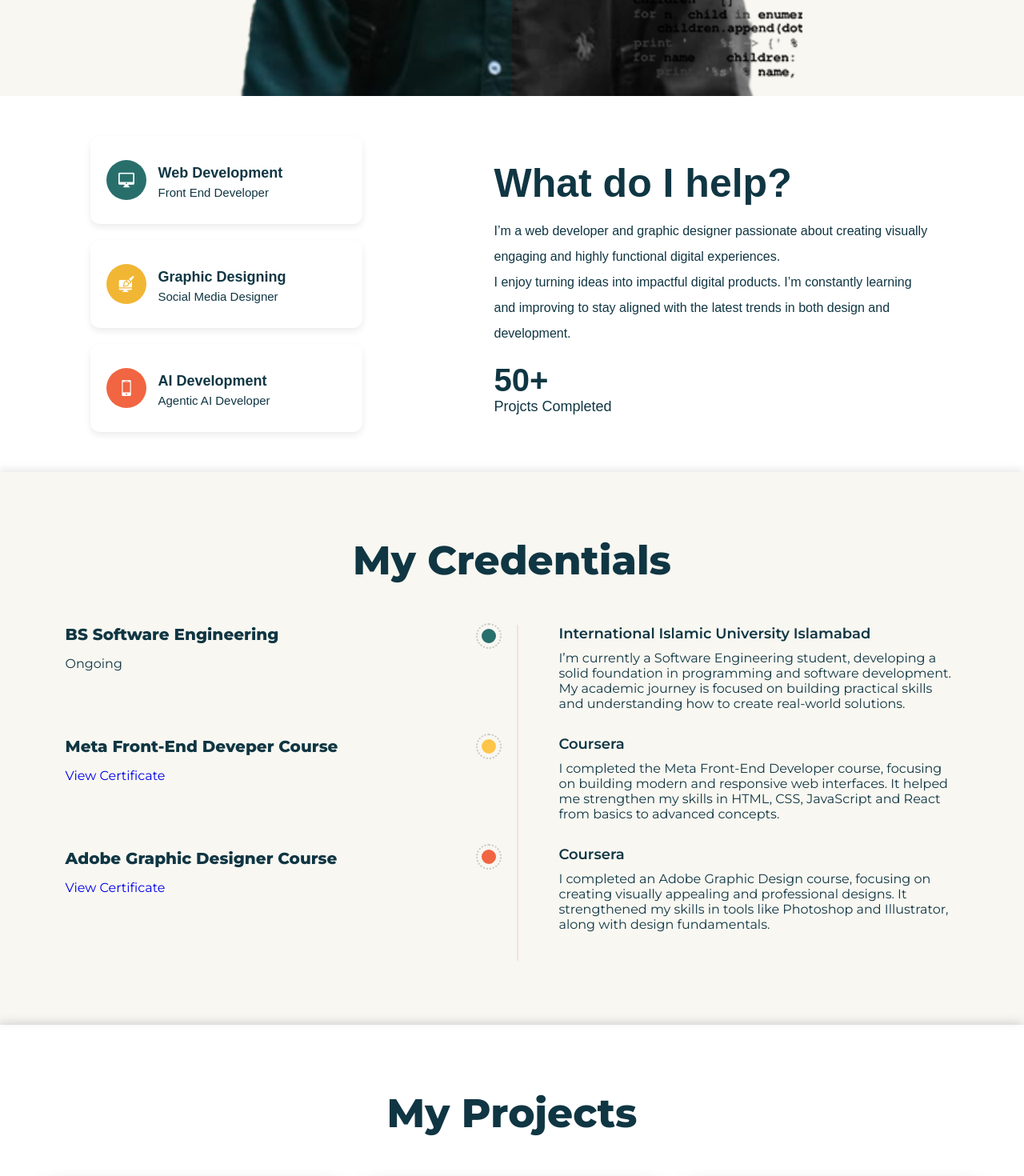
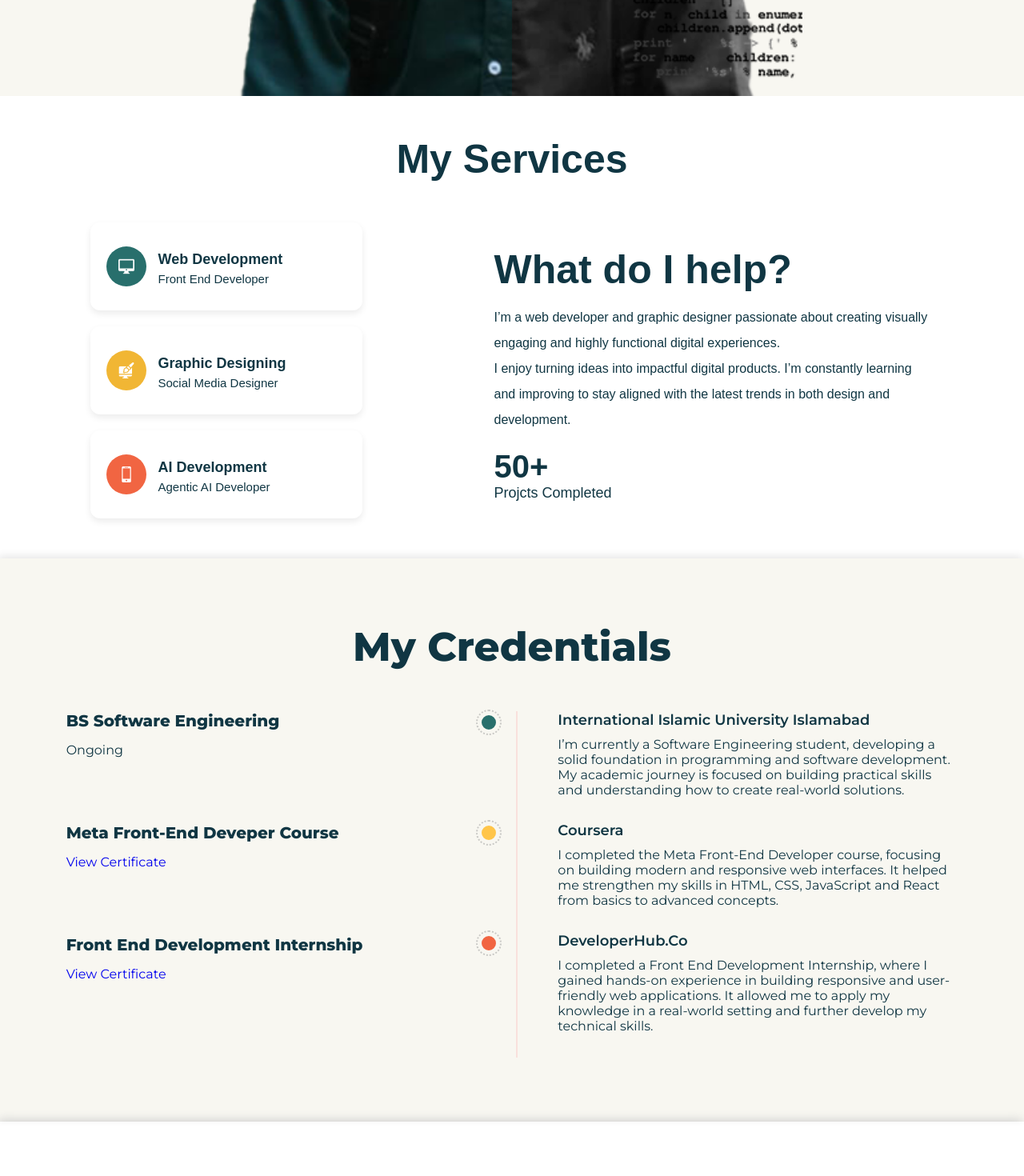
Before and after one commit to Rafay0011-oss/My-Portfolio-Website, a React (Vite) app: page / in a window 1280 px wide. Shown: the part 740-2210 px from the top of the page at 80% size. Built offline with nearby package versions, Linux system fonts and the light colour scheme; a web font is replaced by a local one.

Commit message:
Updated Services

```diff
--- a/src/Components/About.css
+++ b/src/Components/About.css
@@ -6,13 +6,23 @@ body {
 }
 
 #Skills {
+  padding: 50px;
+  font-family: Arial, sans-serif;
+  box-shadow: -2px -1px 6px 0px #e7e7e7;
+}
+
+.skills-heading{
+  font-size: 50px;
+  font-weight: 800;
+  text-align: center;
+}
+
+.skills-content{
   display: flex;
   justify-content: space-around;
   align-items: flex-start;
   gap: 40px;
-  padding: 50px;
-  font-family: Arial, sans-serif;
-  box-shadow: -2px -1px 6px 0px #e7e7e7;
+  padding-top: 50px;
 }
 
 .skills-left {
--- a/src/Components/About.jsx
+++ b/src/Components/About.jsx
@@ -6,7 +6,12 @@ import ADimg from "../assets/cell-phone.png"
 
 const About = () => {
     return (
+
         <div id="Skills">
+            <div className="skills-heading">
+                My Services
+            </div>
+            <div className="skills-content">
                 <div class="skills-left">
                     <div class="skills-card card-1">
                         <div class="skills-card-img">
@@ -66,6 +71,7 @@ const About = () => {
                     </div>
                 </div>
             </div>
+        </div>
     )
 }
 
--- a/src/Components/Experience.css
+++ b/src/Components/Credentials.css
@@ -1,51 +1,51 @@
-#Experience {
+#Credentials {
   background-color: var(--primary-background-color);
   padding: 80px 80px;
   box-shadow: -2px -3px 10px 0px #e7e7e7;
 }
 
-.experience-heading {
+.credentials-heading {
   font-size: 50px;
   font-weight: 800;
   text-align: center;
 }
 
-.experience-content {
+.credentials-content {
   display: flex;
   justify-content: center;
   gap: 50px;
   margin-top: 50px;
 }
 
-.experience-duration a{
+.credentials-duration a{
   text-decoration: none;
 }
 
-.experience-content-right {
+.credentials-content-right {
   width: 500px;
 }
 
-.experience-content .experience-info {
+.credentials-content .credentials-info {
   margin-bottom: 82px;
 }
 
-.experience-content .experience-info .experience-firm {
+.credentials-content .credentials-info .credentials-firm {
   font-size: 20px;
   font-weight: 800;
   margin-bottom: 15px;
 }
 
-.experience-position-info {
+.credentials-position-info {
   margin-bottom: 30px;
 }
 
-.experience-position-info .experience-position {
+.credentials-position-info .credentials-position {
   font-size: 18px;
   font-weight: 600;
   margin-bottom: 10px;
 }
 
-.experience-position-info .experience-position::before {
+.credentials-position-info .credentials-position::before {
   content: "";
   position: absolute;
   right: 655px;
@@ -68,12 +68,12 @@
   background-color: var(--secondary-color-red);
 }
 
-.experience-mid-line {
+.credentials-mid-line {
   background-color: rgba(250, 197, 197, 0.464);
   width: 2px;
-  margin-left: 174px;
+  margin-left: 142px;
 }
 
-.experience-description{
+.credentials-description{
   font-size: 16px;
 }
--- a/src/Components/Experience.jsx
+++ b/src/Components/Credentials.jsx
@@ -1,39 +1,39 @@
 import React from 'react'
-import "./Experience.css"
+import "./Credentials.css"
 
-const Experience = () => {
+const Credentials = () => {
   return (
-    <section id="Experience">
-        <div class="experience-heading">
+    <section id="Credentials">
+        <div class="credentials-heading">
             My Credentials
         </div>
-        <div class="experience-content">
-            <div class="experience-content-left">
-                <div class="experience-info">
-                    <div class="experience-firm">
+        <div class="credentials-content">
+            <div class="credentials-content-left">
+                <div class="credentials-info">
+                    <div class="credentials-firm">
                         BS Software Engineering
                     </div>
-                    <div class="experience-duration">
+                    <div class="credentials-duration">
                         Ongoing
                     </div>
                 </div>
 
-                <div class="experience-info">
-                    <div class="experience-firm">
+                <div class="credentials-info">
+                    <div class="credentials-firm">
                         Meta Front-End Deveper Course
                     </div>
-                    <div class="experience-duration">
+                    <div class="credentials-duration">
                         <a href="https://coursera.org/verify/U1YRYXB4KEF9" target="_blank" rel="noopener noreferrer">
                             View Certificate
                         </a>
                     </div>
                 </div>
 
-                <div class="experience-info">
-                    <div class="experience-firm">
-                        Adobe Graphic Designer Course
+                <div class="credentials-info">
+                    <div class="credentials-firm">
+                        Front End Development Internship
                     </div>
-                    <div class="experience-duration">
+                    <div class="credentials-duration">
                         <a href="https://www.coursera.org/account/accomplishments/professional-cert/7J0FDQMN2MCG" target="_blank" rel="noopener noreferrer">
                             View Certificate
                         </a>
@@ -41,35 +41,35 @@ const Experience = () => {
                 </div>
             </div>
 
-            <div class="experience-mid-line">
+            <div class="credentials-mid-line">
 
             </div>
 
-            <div class="experience-content-right">
-                <div class="experience-position-info">
-                    <div class="experience-position position-1">
+            <div class="credentials-content-right">
+                <div class="credentials-position-info">
+                    <div class="credentials-position position-1">
                         International Islamic University Islamabad
                     </div>
-                    <div class="experience-description">
+                    <div class="credentials-description">
                         I’m currently a Software Engineering student, developing a solid foundation in programming and software development. My academic journey is focused on building practical skills and understanding how to create real-world solutions.
                     </div>
                 </div>
 
-                <div class="experience-position-info">
-                    <div class="experience-position position-2">
+                <div class="credentials-position-info">
+                    <div class="credentials-position position-2">
                         Coursera
                     </div>
-                    <div class="experience-description">
+                    <div class="credentials-description">
                         I completed the Meta Front-End Developer course, focusing on building modern and responsive web interfaces. It helped me strengthen my skills in HTML, CSS, JavaScript and React from basics to advanced concepts.
                     </div>
                 </div>
 
-                <div class="experience-position-info">
-                    <div class="experience-position position-3">
-                        Coursera
+                <div class="credentials-position-info">
+                    <div class="credentials-position position-3">
+                        DeveloperHub.Co
                     </div>
-                    <div class="experience-description">
-                        I completed an Adobe Graphic Design course, focusing on creating visually appealing and professional designs. It strengthened my skills in tools like Photoshop and Illustrator, along with design fundamentals.
+                    <div class="credentials-description">
+                        I completed a Front End Development Internship, where I gained hands-on experience in building responsive and user-friendly web applications. It allowed me to apply my knowledge in a real-world setting and further develop my technical skills.
                     </div>
                 </div>
             </div>
@@ -78,4 +78,4 @@ const Experience = () => {
   )
 }
 
-export default Experience
+export default Credentials
--- a/src/Components/Projects.jsx
+++ b/src/Components/Projects.jsx
@@ -22,7 +22,6 @@ const Projects = () => {
     const containerRef = useRef(null);
     const [activeIndex, setActiveIndex] = useState(0);
 
-    // Calculate which card is currently in view based on scroll position
     const handleScroll = () => {
         if (!containerRef.current || containerRef.current.children.length === 0) return;
 
@@ -47,7 +46,6 @@ const Projects = () => {
         setActiveIndex(index);
     };
 
-    // Since you have 4 hardcoded PortfolioCards
     const totalCards = 2;
 
     return (
@@ -56,7 +54,6 @@ const Projects = () => {
                 My Projects
             </div>
 
-            {/* Added ref and onScroll event to the container */}
             <div
                 className="project-cards"
                 ref={containerRef}
--- a/src/Pages/HomePage.jsx
+++ b/src/Pages/HomePage.jsx
@@ -1,7 +1,7 @@
 import React from 'react'
 import Navbar from '../Components/Navbar'
 import About from '../Components/About'
-import Experience from '../Components/Experience'
+import Experience from '../Components/Credentials'
 import Projects from '../Components/Projects'
 import Footer from '../Components/Footer'
 import Home from '../Components/Home'
```
Lines whose indentation alone changed are shown as unchanged.
